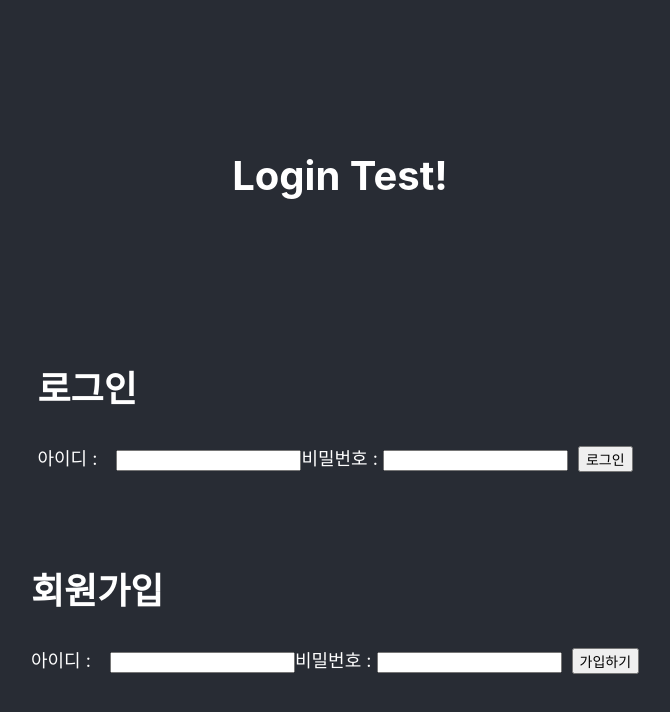
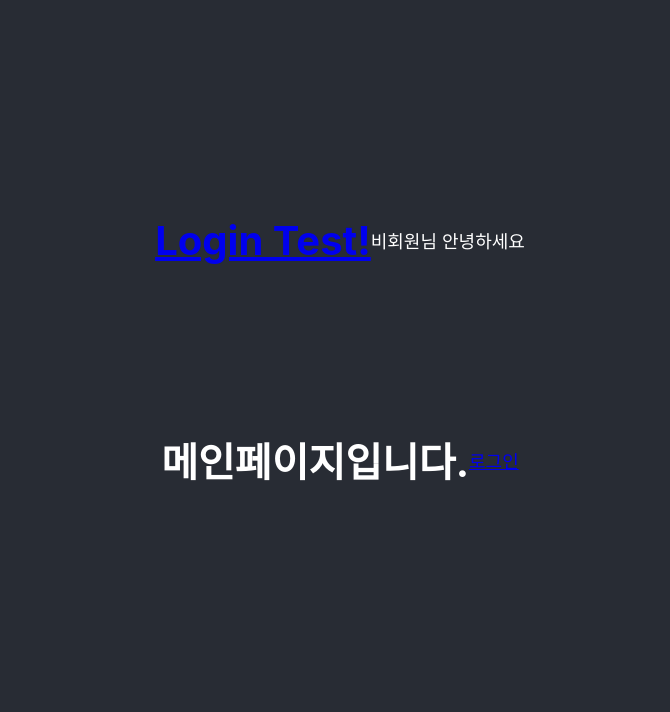
Before and after one commit to BAEKJCECHEON/ReactNode_Login, a React (Create React App) app: page / in a window 1280 px wide. Shown: the top 712 px of the page, without its empty margins (300-970 px from the left). Built offline with nearby package versions, Linux system fonts and the light colour scheme.

Commit message:
login_react_test

```diff
--- a/src/App.js
+++ b/src/App.js
@@ -5,12 +5,14 @@ import Sign from './component/Sign';
 import Login from './component/Login';
 import Success from './component/Success';
 import Fail from './component/Fail';
-import { BrowserRouter, Route, Switch, Link } from 'react-router-dom';
+import { BrowserRouter, Route, Routes } from 'react-router-dom';
+import Home from './component/Home';
 
 function App() {
-    const [islogin, setIslogin] = useState(false);
+    //const [islogin, setIslogin] = useState(false);
     const [user_name, setUserName] = useState('비회원');
 
+    /*
     useEffect(() => {
         if (sessionStorage.getItem('user_id') === null) {
             //세션이 없을때
@@ -24,12 +26,20 @@ function App() {
             console.log('isLogin?? :: ', islogin);
         }
     });
+    */
 
     return (
         <div className="App-header">
-            <Header />
-            {islogin ? <Success user_name={user_name} /> : <Login />}
-            <Sign />
+            <BrowserRouter>
+                <Header user_name={user_name} />
+                <Routes>
+                    <Route path="/" element={<Home />} />
+                    <Route path="/Login" element={<Login />} />
+                    {/*{islogin ? <Route path="/" element={<Success islogin={islogin} />} /> : <Route path="/Sign" element={<Sign />}/>*/}
+                    <Route path="/Sign" element={<Sign />} />
+                    <Route path="/Success" element={<Success />} />
+                </Routes>
+            </BrowserRouter>
         </div>
     );
 }
--- a/src/component/Header.js
+++ b/src/component/Header.js
@@ -1,10 +1,12 @@
 import React, { Component, useState, useRef, useEffect } from 'react';
+import { Link } from 'react-router-dom';
 
 const Header = (props) => {
     const [user_name, setUserName] = useState(props.user_name);
 
     return (
         <div style={{ display: 'flex', justifyContent: 'space-between', marginBottom: '100px', height: '120px', alignItems: 'center', fontSize: '18px' }}>
+            <Link to="/">
                 <h1
                     style={{
                         fontWeight: 'bolder',
@@ -17,6 +19,8 @@ const Header = (props) => {
                 >
                     Login Test!
                 </h1>
+            </Link>
+            <span>{props.user_name}님 안녕하세요</span>
         </div>
     );
 };
--- /dev/null
+++ b/src/component/Home.js
@@ -0,0 +1,24 @@
+import React from 'react';
+import { Link } from 'react-router-dom';
+
+const Home = () => {
+    return (
+        <div style={{ display: 'flex', justifyContent: 'space-between', marginBottom: '100px', height: '120px', alignItems: 'center', fontSize: '18px' }}>
+            <h1
+                style={{
+                    fontWeight: 'bolder',
+                    fontSize: '40px',
+                    height: '120px',
+                    display: 'flex',
+                    alignItems: 'center',
+                    margin: '0px',
+                }}
+            >
+                메인페이지입니다.
+            </h1>
+            <Link to="/Login">로그인</Link>
+        </div>
+    );
+};
+
+export default Home;
--- a/src/component/Login.js
+++ b/src/component/Login.js
@@ -1,4 +1,5 @@
 import React, { useEffect, useState } from 'react';
+import { Link } from 'react-router-dom';
 import axios from 'axios';
 
 function Login() {
@@ -27,16 +28,18 @@ function Login() {
                     if (res.data.rows[0].test_pw === inputPw) {
                         //아이디 & 비밀번호 맞을때
                         sessionStorage.setItem('user_id', inputId);
+                        document.location.href = '/Success';
                         alert(res.data.msg);
                     } else {
                         //비밀번호가 다를때
                         alert(res.data.msg);
+                        document.location.href = '/Login';
                     }
                 } else {
                     //아이디가 없을때
                     alert(res.data.msg);
+                    document.location.href = '/Login';
                 }
-                document.location.href = '/';
             });
     };
 
@@ -52,6 +55,7 @@ function Login() {
             <button className="loginBtn" type="button" onClick={btnClick} style={{ margin: '10px', fontSize: '14px' }}>
                 로그인
             </button>
+            <Link to="/Sign">회원가입</Link>
         </div>
     );
 }
--- a/src/component/Success.js
+++ b/src/component/Success.js
@@ -5,11 +5,18 @@ import React, { Component, useState, useRef, useEffect } from 'react';
 import { Link, Route, Switch } from 'react-router-dom';
 
 const Success = (props) => {
+    const isLogin = props.isLogin;
+    const logout = () => {
+        sessionStorage.removeItem('user_id');
+        document.location.href = '/';
+    };
     return (
         <>
             <div>
-                <h1>로그인 성공</h1>
-                <h5 style={{ paddingLeft: '150px', marginLeft: '150px' }}> {props.user_name}님 안녕하세요</h5>
+                <h1>메인 페이지</h1>
+            </div>
+            <div>
+                <button onClick={logout}>로그아웃</button>
             </div>
         </>
     );
```
Also changed, not shown: src/component/Loginrun.js (deleted, +0 -11 lines). Lines whose indentation alone changed are shown as unchanged.
